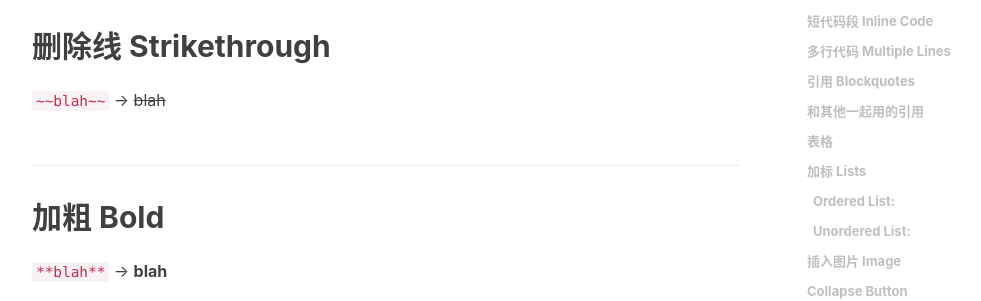
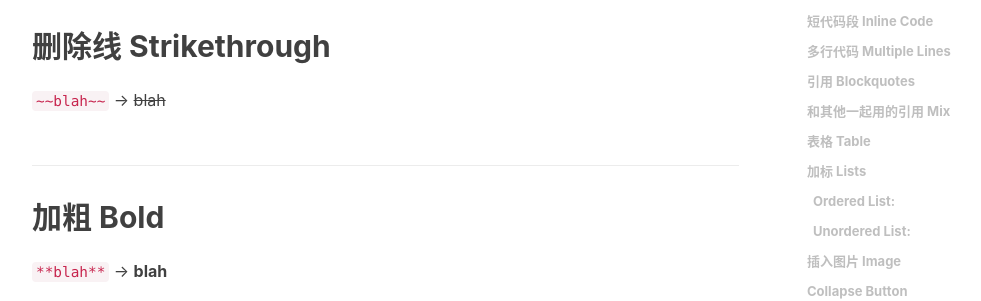
Before and after one commit to kkkokili/kkkokili.github.io, a Jekyll site: the page built from _posts/2021-08-16-MD-写作指北.md, in a window 1280 px wide and 900 px high, scrolled down 682 px. Shown: the part 203-504 px from the top of the window, without its empty margins (233-1214 px from the left). Built offline with Jekyll 4.4.1, drawn with Linux system fonts in a browser that asks for light colours; nearby versions of some CDN libraries; comment, search, counter and statistics services are not loaded; some of the changed text lies outside the part shown.

Commit message:
Update 2021-08-16-MD-写作指北.md

````diff
--- a/_posts/2021-08-16-MD-写作指北.md
+++ b/_posts/2021-08-16-MD-写作指北.md
@@ -59,7 +59,7 @@ blah
 `> quote import`  ->
 > quote import
 
-## 和其他一起用的引用
+## 和其他一起用的引用 Mix
 <br>
 
 `> - import` ->
@@ -68,7 +68,7 @@ blah
 
 
 
-## 表格
+## 表格 Table
 
 ```
 First Header | Second Header
@@ -148,7 +148,7 @@
 <details><summary>▶CLICK ME</summary>
 <p>
 
-## Collapse Content
+##  Collapse Content
 
 ```python
 print("hello world!")
````
